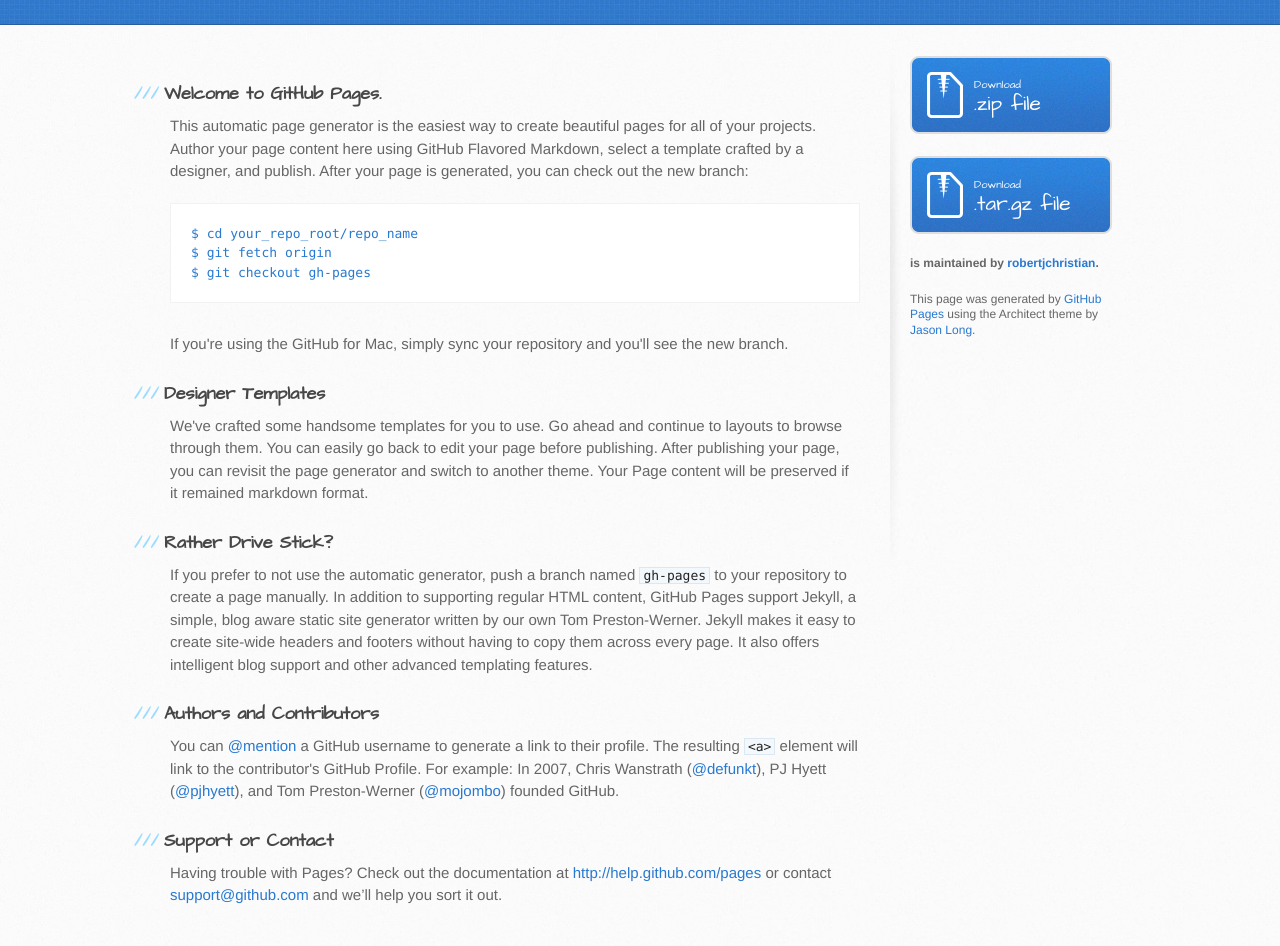
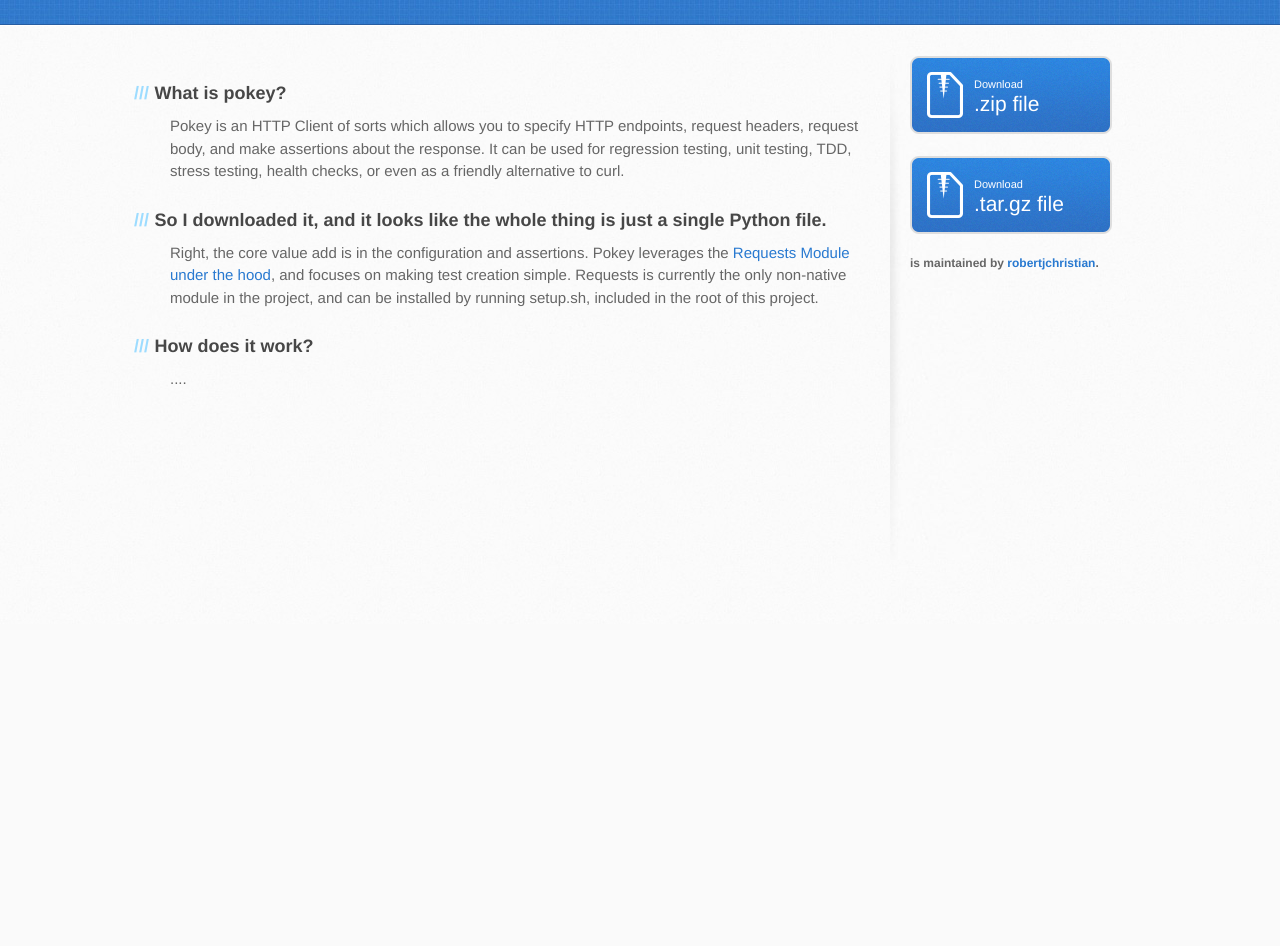
Before and after one commit to robertjchristian/pokey, a plain HTML site: page index.html in a window 1280 px wide. Shown: the part 176-1122 px from the top of the page. After the commit the page ends 800 px from the top, so only its background shows below. Drawn offline with Linux system fonts and the light colour scheme; a web font is replaced by a local one.

Commit message:
changed index

```diff
--- a/index.html
+++ b/index.html
@@ -4,7 +4,7 @@
     <meta charset='utf-8'>
     <meta http-equiv="X-UA-Compatible" content="chrome=1">
     <meta name="viewport" content="width=device-width, initial-scale=1, maximum-scale=1">
-    <link href='https://fonts.googleapis.com/css?family=Architects+Daughter' rel='stylesheet' type='text/css'>
+    <link href='https://fonts.googleapis.com/css?family=Stint+Ultra+Expanded' rel='stylesheet' type='text/css'>
     <link rel="stylesheet" type="text/css" href="stylesheets/stylesheet.css" media="screen" />
     <link rel="stylesheet" type="text/css" href="stylesheets/pygment_trac.css" media="screen" />
     <link rel="stylesheet" type="text/css" href="stylesheets/print.css" media="print" />
@@ -13,13 +13,13 @@
     <script src="//html5shiv.googlecode.com/svn/trunk/html5.js"></script>
     <![endif]-->
 
-    <title>Pokey by robertjchristian</title>
+    <title>pokey by robertjchristian</title>
   </head>
 
   <body>
     <header>
       <div class="inner">
-        <h1>Pokey</h1>
+        <h1>pokey</h1>
         <h2>An easy to use HTTP test client</h2>
         <a href="https://github.com/robertjchristian/pokey" class="button"><small>View project on</small>GitHub</a>
       </div>
@@ -28,33 +28,19 @@
     <div id="content-wrapper">
       <div class="inner clearfix">
         <section id="main-content">
-          <h3>Welcome to GitHub Pages.</h3>
+          <h3>What is pokey?</h3>
 
-<p>This automatic page generator is the easiest way to create beautiful pages for all of your projects. Author your page content here using GitHub Flavored Markdown, select a template crafted by a designer, and publish. After your page is generated, you can check out the new branch:</p>
+<p>Pokey is an HTTP Client of sorts which allows you to specify HTTP endpoints, request headers, request body, and make assertions about the response.  It can be used for regression testing, unit testing, TDD, stress testing, health checks, or even as a friendly alternative to curl.</p>
 
-<pre><code>$ cd your_repo_root/repo_name
-$ git fetch origin
-$ git checkout gh-pages
-</code></pre>
+<h3>So I downloaded it, and it looks like the whole thing is just a single Python file.</h3>
 
-<p>If you're using the GitHub for Mac, simply sync your repository and you'll see the new branch.</p>
+<p>Right, the core value add is in the configuration and assertions.  Pokey leverages the <a href="http://docs.python-requests.org/en/latest/index.html">Requests Module under the hood</a>, and focuses on making test creation simple.  <i>Requests</i> is currently the only non-native module in the project, and can be installed by running setup.sh, included in the root of this project.</p>
 
-<h3>Designer Templates</h3>
+<h3>How does it work?</h3>
 
-<p>We've crafted some handsome templates for you to use. Go ahead and continue to layouts to browse through them. You can easily go back to edit your page before publishing. After publishing your page, you can revisit the page generator and switch to another theme. Your Page content will be preserved if it remained markdown format.</p>
+<p>....</p>
 
-<h3>Rather Drive Stick?</h3>
-
-<p>If you prefer to not use the automatic generator, push a branch named <code>gh-pages</code> to your repository to create a page manually. In addition to supporting regular HTML content, GitHub Pages support Jekyll, a simple, blog aware static site generator written by our own Tom Preston-Werner. Jekyll makes it easy to create site-wide headers and footers without having to copy them across every page. It also offers intelligent blog support and other advanced templating features.</p>
-
-<h3>Authors and Contributors</h3>
-
-<p>You can <a href="https://github.com/blog/821" class="user-mention">@mention</a> a GitHub username to generate a link to their profile. The resulting <code>&lt;a&gt;</code> element will link to the contributor's GitHub Profile. For example: In 2007, Chris Wanstrath (<a href="https://github.com/defunkt" class="user-mention">@defunkt</a>), PJ Hyett (<a href="https://github.com/pjhyett" class="user-mention">@pjhyett</a>), and Tom Preston-Werner (<a href="https://github.com/mojombo" class="user-mention">@mojombo</a>) founded GitHub.</p>
-
-<h3>Support or Contact</h3>
-
-<p>Having trouble with Pages? Check out the documentation at <a href="http://help.github.com/pages">http://help.github.com/pages</a> or contact <a href="mailto:support@github.com">support@github.com</a> and we’ll help you sort it out.</p>
-        </section>
+</section>
 
         <aside id="sidebar">
           <a href="https://github.com/robertjchristian/pokey/zipball/master" class="button">
@@ -68,7 +54,6 @@
 
           <p class="repo-owner"><a href="https://github.com/robertjchristian/pokey"></a> is maintained by <a href="https://github.com/robertjchristian">robertjchristian</a>.</p>
 
-          <p>This page was generated by <a href="pages.github.com">GitHub Pages</a> using the Architect theme by <a href="http://twitter.com/jasonlong">Jason Long</a>.</p>
         </aside>
       </div>
     </div>
```
